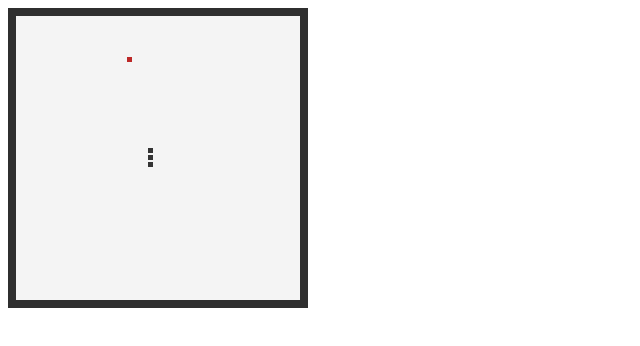
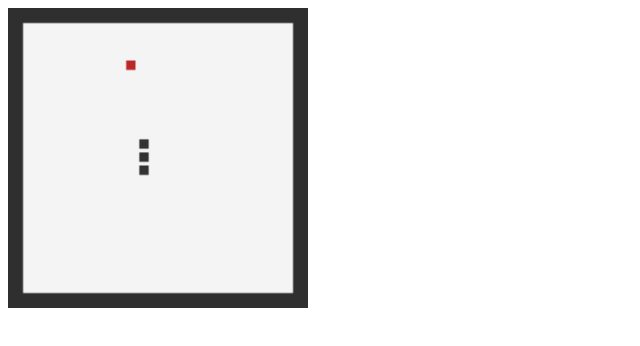
Before and after one commit to BruceCaldwell/snake, a plain HTML site: page index.html in a window 1280 px wide. Shown: the whole page, without its empty margins (0-640 px from the left). Drawn offline with nearby package versions, Linux system fonts and the light colour scheme.

Commit message:
Collision fixed.

```diff
--- a/index.html
+++ b/index.html
@@ -6,6 +6,6 @@
     <script type="application/x-javascript" src="snake.js"></script>
 </head>
 <body>
-<canvas id="snake" width="300" height="300" style="background-color: #2f2f2f;">HTML5 Canvas is not supported in this browser.</canvas>
+<canvas id="snake" width="160" height="160" style="background-color: #2f2f2f; width: 300px; height: 300px;">HTML5 Canvas is not supported in this browser.</canvas>
 </body>
 </html>
--- a/snake.js
+++ b/snake.js
@@ -1,7 +1,7 @@
 $(document).ready(function () {
     // First we'll initialize some variables
 
-    var snakedir = 'none', cherry = [];
+    var snakedir = 'none', cherry = [], addAnother = 0;
 
     var pieces = [
         [0, 0],
@@ -25,14 +25,23 @@ $(document).ready(function () {
 
         canvas.clearRect(0, 0, c.width, c.height);
         canvas.fillStyle = '#F4F4F4';
-        canvas.fillRect(8, 8, 284, 284);
+        canvas.fillRect(8, 8, 144, 144);
 
         canvas.fillStyle = '#BC2827';
-        canvas.fillRect(140 + (cherry[0] * 7), 140 + (cherry[1] * 7), 5, 5);
+        canvas.fillRect(70 + (cherry[0] * 7), 70 + (cherry[1] * 7), 5, 5);
 
         if (pieces[0][0] === cherry[0] && pieces[0][1] === cherry[1]) {
-            pieces.push([pieces[pieces.length - 1][0] + 1, pieces[pieces.length - 1][1]]);
+            addAnother = 1;
             addCherry();
+        }
+
+        if(hasCollisions(pieces, true)) {
+            pieces = [
+                [0, 0],
+                [0, 1],
+                [0, 2]
+            ];
+            snakedir = 'none';
         }
 
         for (var i = 0; i < pieces.length; i++) {
@@ -40,7 +49,7 @@ $(document).ready(function () {
 
             canvas.fillStyle = '#333333';
 
-            if (/*hasCollisions(pieces, true) || */ (piece[0] > 20 || piece[0] < -19) || (piece[1] > 20 || piece[1] < -19)) { // Reset
+            if ((piece[0] > 10 || piece[0] < -9) || (piece[1] > 10 || piece[1] < -9)) { // Reset
                 pieces = [
                     [0, 0],
                     [0, 1],
@@ -49,16 +58,16 @@ $(document).ready(function () {
                 snakedir = 'none';
             }
 
-            posx = 140 + (piece[0] * 7);
-            posy = 140 + (piece[1] * 7);
+            posx = 70 + (piece[0] * 7);
+            posy = 70 + (piece[1] * 7);
 
             canvas.fillRect(posx, posy, 5, 5);
         }
     }
 
     var addCherry = function () {
-        var r1 = Math.floor(Math.random() * (40)) - 19;
-        var r2 = Math.floor(Math.random() * (40)) - 19;
+        var r1 = Math.floor(Math.random() * (20)) - 9;
+        var r2 = Math.floor(Math.random() * (20)) - 9;
 
         cherry = [r1, r2];
     };
@@ -106,7 +115,11 @@ $(document).ready(function () {
 
         if (snakedir !== 'none') {
             pieces.unshift(newpiece); // Add new piece in the right direction
-            pieces.pop(); // Get rid of last piece
+            if (!addAnother)
+                pieces.pop(); // Get rid of last piece
+            else
+                addAnother = 0;
+
         }
 
         renderSnake();
```
